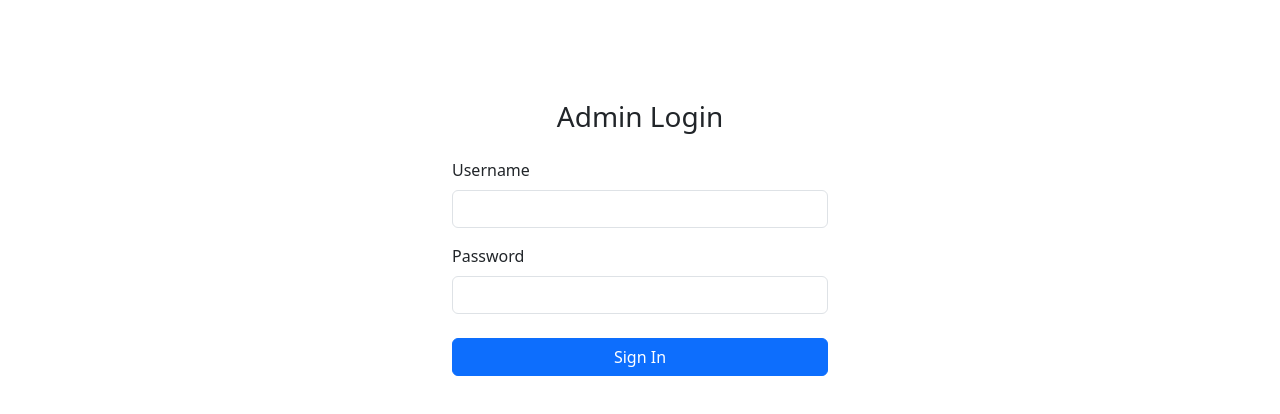
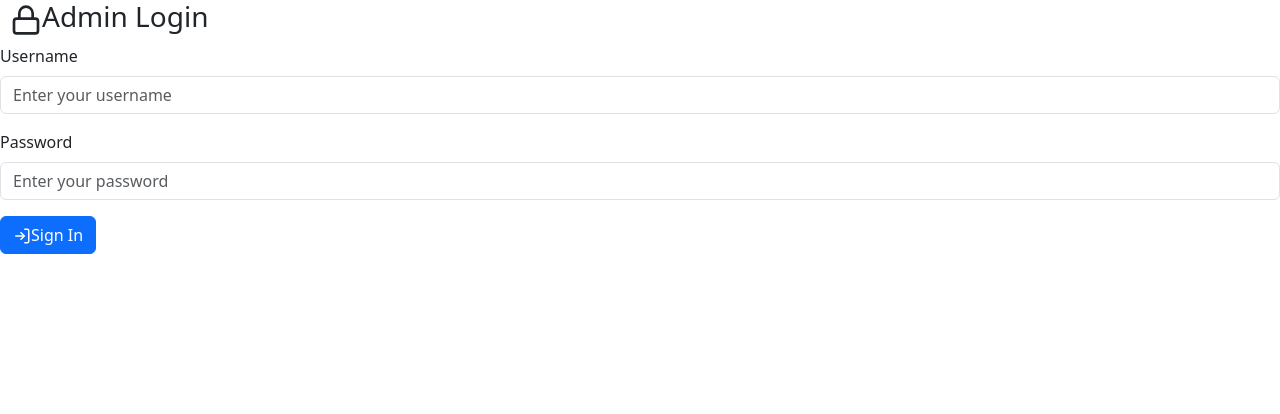
Before and after one commit to khaledaljanaideh744-eng/b-care-yazan, a React (Create React App) app in the folder B-Care-Dashboard/: page /login in a window 1280 px wide. Shown: the top 414 px of the page. Built offline with nearby package versions, Linux system fonts and the light colour scheme; no server answers.

Commit message:
Update Login.js

```diff
--- a/B-Care-Dashboard/src/Login.js
+++ b/B-Care-Dashboard/src/Login.js
@@ -12,13 +12,10 @@ export default function Login() {
     e.preventDefault();
     setErrorMsg("");
 
-    // Hardcoded credential check (replace with your own logic if needed)
+    // Hardcoded credential check
     if (username === "Admin" && password === "Mohammad12345#") {
-      // Generate a random token string (no real JWT)
       const randomToken = Math.random().toString(36).slice(2);
       localStorage.setItem("token", randomToken);
-
-      // Redirect to “/” (dashboard)
       navigate("/", { replace: true });
     } else {
       setErrorMsg("Invalid username or password");
@@ -26,41 +23,58 @@ export default function Login() {
   };
 
   return (
-    <div
-      className="container"
-      style={{ maxWidth: "400px", marginTop: "100px" }}
-    >
-      <h3 className="mb-4 text-center">Admin Login</h3>
+    <div className="login-container">
+      <div className="login-box">
+        <h3>
+          <svg width="32" height="32" viewBox="0 0 24 24" fill="none" stroke="currentColor" strokeWidth="2" style={{marginLeft: '10px'}}>
+            <rect x="3" y="11" width="18" height="11" rx="2" ry="2"></rect>
+            <path d="M7 11V7a5 5 0 0 1 10 0v4"></path>
+          </svg>
+          Admin Login
+        </h3>
         <form onSubmit={handleSubmit}>
           {errorMsg && (
             <div className="alert alert-danger" role="alert">
+              <svg width="18" height="18" viewBox="0 0 24 24" fill="none" stroke="currentColor" strokeWidth="2" style={{marginLeft: '8px'}}>
+                <circle cx="12" cy="12" r="10"></circle>
+                <line x1="15" y1="9" x2="9" y2="15"></line>
+                <line x1="9" y1="9" x2="15" y2="15"></line>
+              </svg>
               {errorMsg}
             </div>
           )}
-        <div className="form-group mb-3">
+          <div className="form-group">
             <label>Username</label>
             <input
               type="text"
               className="form-control"
               value={username}
               onChange={(e) => setUsername(e.target.value)}
+              placeholder="Enter your username"
               required
             />
           </div>
-        <div className="form-group mb-4">
+          <div className="form-group">
             <label>Password</label>
             <input
               type="password"
               className="form-control"
               value={password}
               onChange={(e) => setPassword(e.target.value)}
+              placeholder="Enter your password"
               required
             />
           </div>
-        <button type="submit" className="btn btn-primary w-100">
+          <button type="submit" className="btn btn-primary">
+            <svg width="18" height="18" viewBox="0 0 24 24" fill="none" stroke="currentColor" strokeWidth="2">
+              <path d="M15 3h4a2 2 0 0 1 2 2v14a2 2 0 0 1-2 2h-4"></path>
+              <polyline points="10 17 15 12 10 7"></polyline>
+              <line x1="15" y1="12" x2="3" y2="12"></line>
+            </svg>
             Sign In
           </button>
         </form>
       </div>
+    </div>
   );
 }
```
Lines whose indentation alone changed are shown as unchanged.
